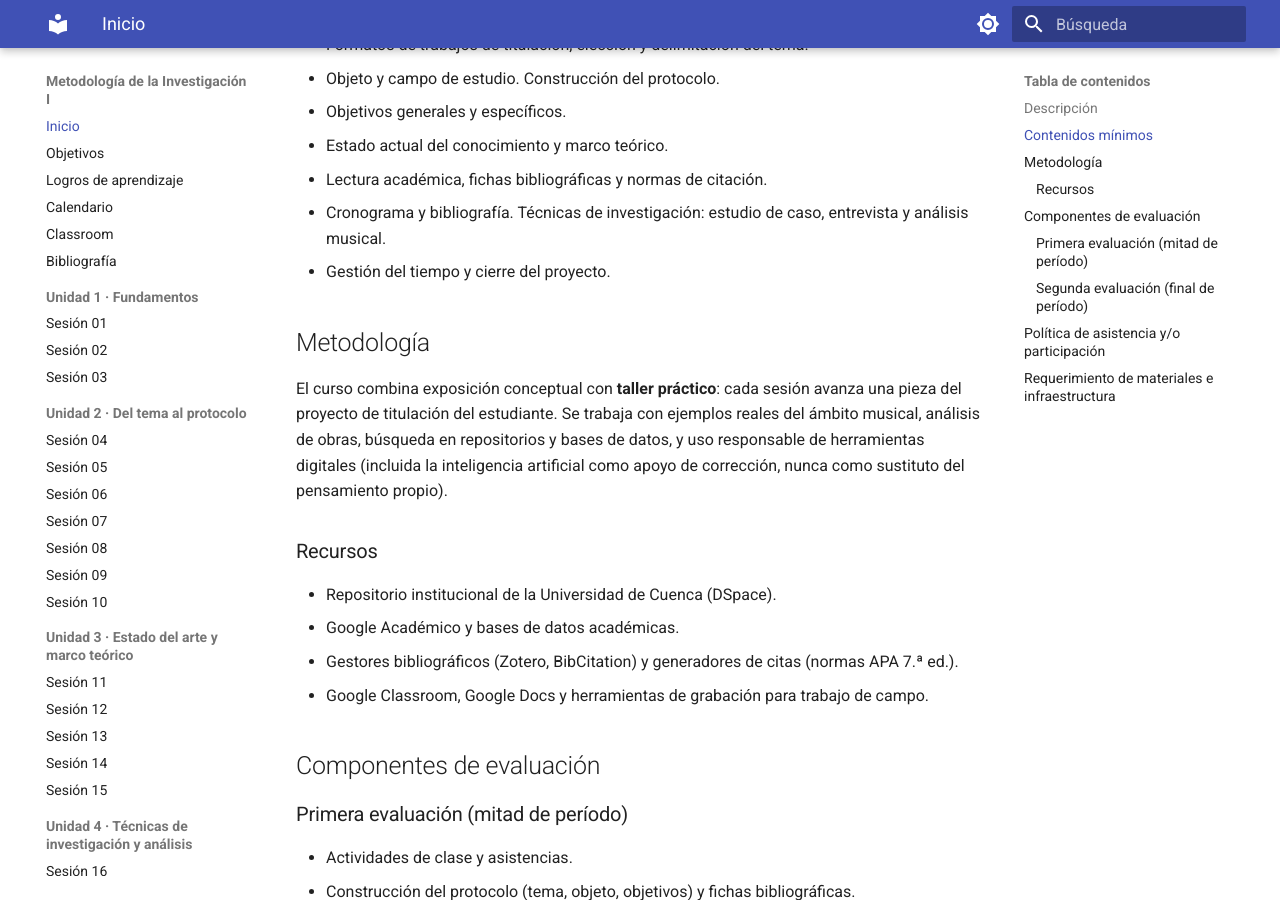
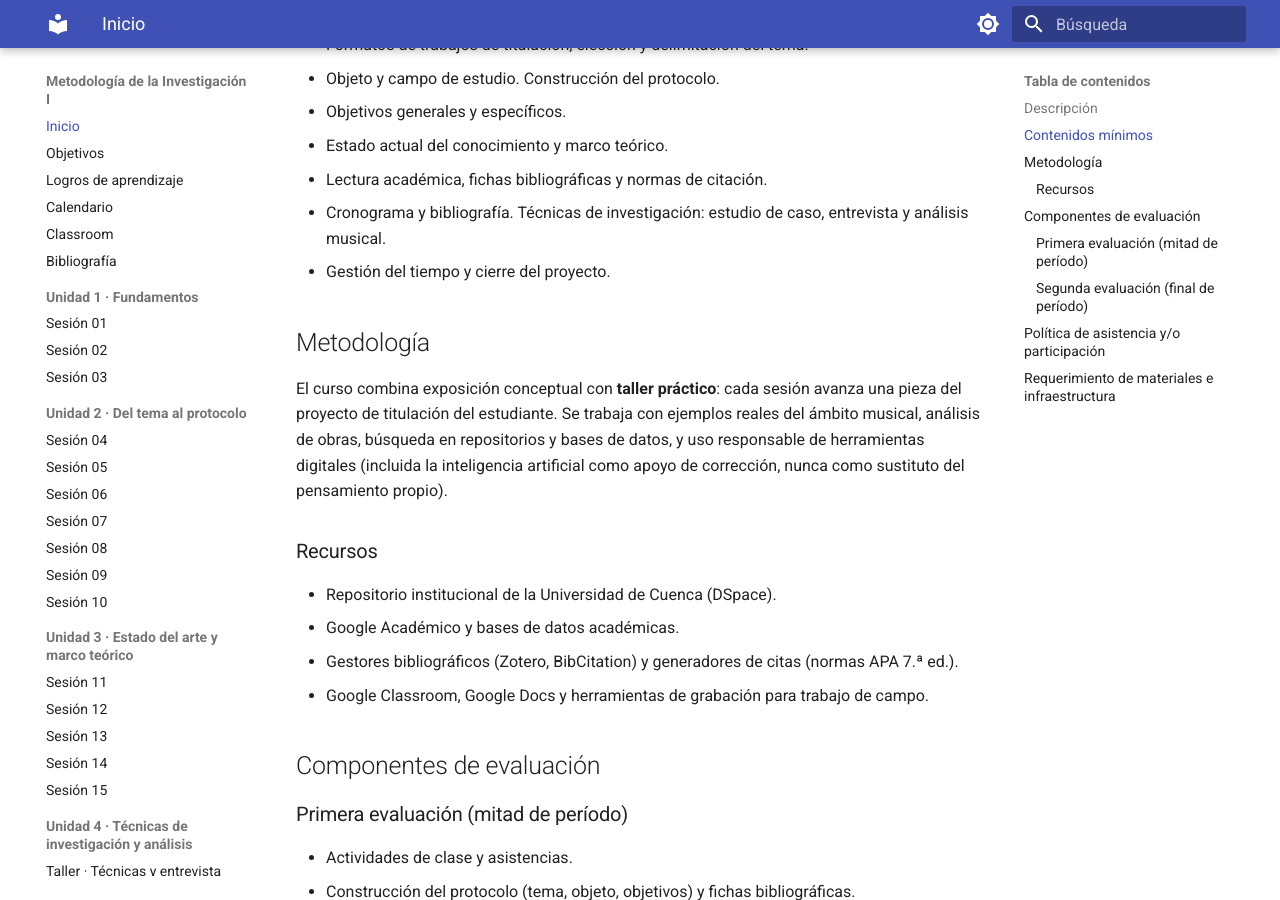
Before and after one commit to joseurgilesc/met-investigaci-n-2026, an MkDocs documentation site: the page built from docs/index.md, in a window 1280 px wide and 900 px high, scrolled down 635 px. Built offline with MkDocs 1.6.1 and Material for MkDocs 9.7.7, drawn with Linux system fonts in a browser that asks for light colours.

Commit message:
Añadir taller de entrevista a la navegación de MkDocs

```diff
--- a/mkdocs.yml
+++ b/mkdocs.yml
@@ -71,6 +71,7 @@ nav:
       - Sesión 14: sesiones/sesion-14.md
       - Sesión 15: sesiones/sesion-15.md
   - Unidad 4 · Técnicas de investigación y análisis:
+      - Taller · Técnicas y entrevista semiestructurada: sesiones/tecnicas-entrevista-semiestructurada.md
       - Sesión 16: sesiones/sesion-16.md
       - Sesión 17: sesiones/sesion-17.md
       - Sesión 18: sesiones/sesion-18.md
```
